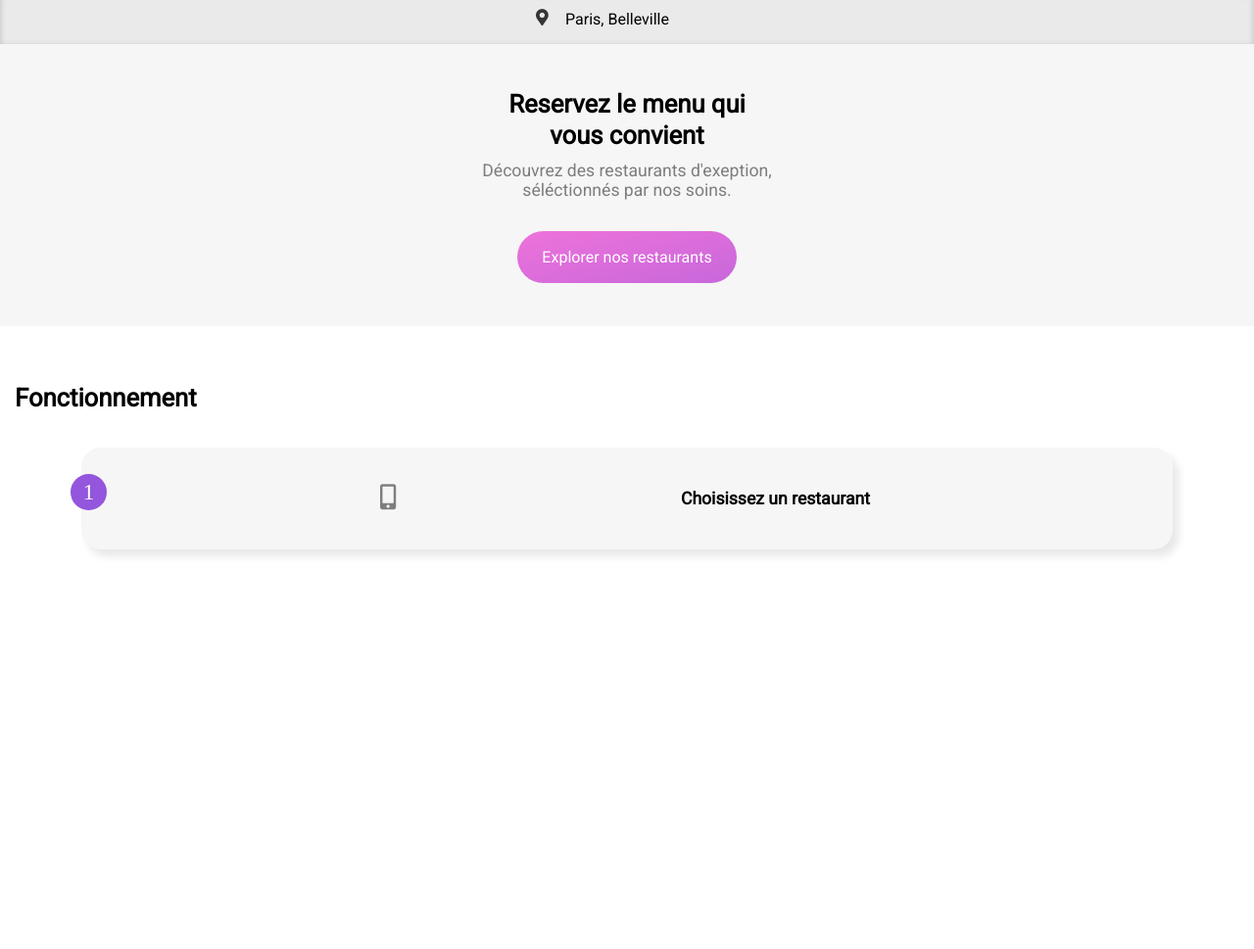
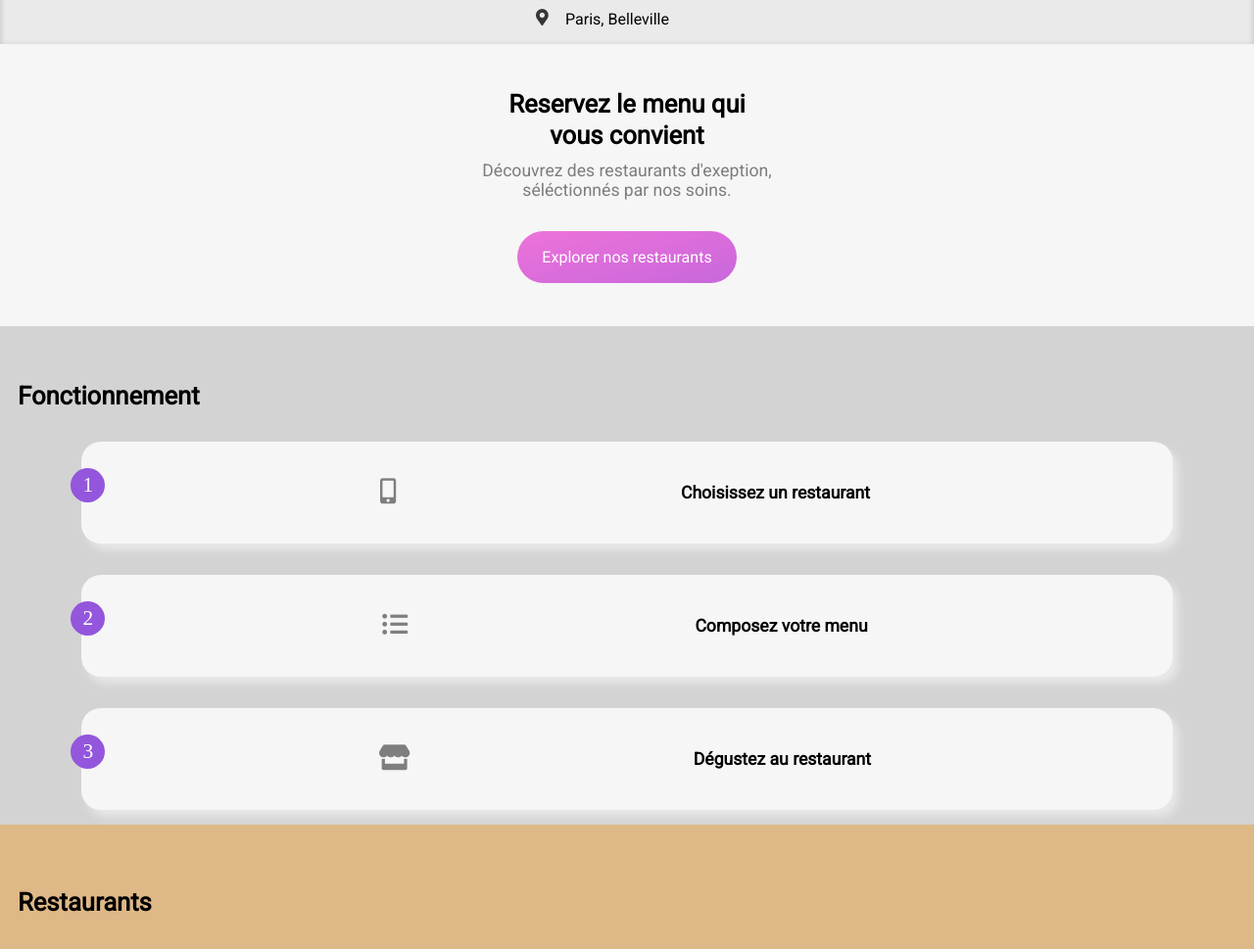
Before and after one commit to Laaguidi/AitLaaguidiYassine_3_03122020, a plain HTML site: page index.html in a window 1280 px wide. Shown: the part 71-1040 px from the top of the page at 98% size. Before the commit the page ends 800 px from the top, so only its background shows below. Drawn offline with Linux system fonts and the light colour scheme; a web font is replaced by a local one.

Commit message:
fonctionnement section

```diff
--- a/index.html
+++ b/index.html
@@ -46,6 +46,26 @@
                         </div>
                     </a>
 
+                    <a class="find restaurant1" href="#">
+                        <div class="find-restaurant">
+                            <div class="numero">2</div>
+                            <div class="mobile-icon"><i class="fas fa-list-ul"></i></div>
+                            <h4>Composez votre menu</h4>
+                        </div>
+                    </a>
+
+                    <a class="find restaurant1" href="#">
+                        <div class="find-restaurant">
+                            <div class="numero">3</div>
+                            <div id="icon-degustez" class="mobile-icon"><i class="fas fa-store"></i></div>
+                            <h4>Dégustez au restaurant</h4>
+                        </div>
+                    </a>
+
+            </section>
+
+            <section id="restaurants-section">
+                    <h2>Restaurants</h2>
             </section>
 
         </main>
--- a/styles/style.css
+++ b/styles/style.css
@@ -118,16 +118,22 @@ header .logo-cont .logo {
 
 /* fonctionnememnt */
 
+#fonctionnement {
+  width: 100%;
+  height: 509px;
+  background: lightgrey;
+}
+
 #fonctionnement h2 {
-  margin-top: 58px;
-  margin-left: 15px;
+  padding-top: 56px;
+  padding-left: 18px;
 }
 
 #fonctionnement  .restaurant1 {
   text-decoration: none;
   display: flex;
   justify-content: center;
-  padding-top: 36px;
+  padding-top: 32px;
 }
 
 #fonctionnement .find-restaurant {
@@ -145,9 +151,9 @@ header .logo-cont .logo {
 
 #fonctionnement .find-restaurant .numero {
   background: #9356DC;
-  width: 2.3rem;
-  height: 2.3rem;
-  font-size: 1.44rem;
+  width: 2.2rem;
+  height: 2.2rem;
+  font-size: 1.34rem;
   border-radius: 50%;
   display: flex;
   justify-content: center;
@@ -164,7 +170,24 @@ header .logo-cont .logo {
   padding-left: 14px;
 }
 
+#icon-degustez {
+  color: #9356DC;
+}
+
 #fonctionnement .find-restaurant h4 {
   color: black;
   padding-right: 18px;
 }
+
+/* restaurant */
+
+#restaurants-section {
+  width: 100%;
+  height: 629px;
+  background: burlywood;
+}
+
+#restaurants-section h2 {
+  padding-left: 18px;
+  padding-top: 64px;
+}
```
